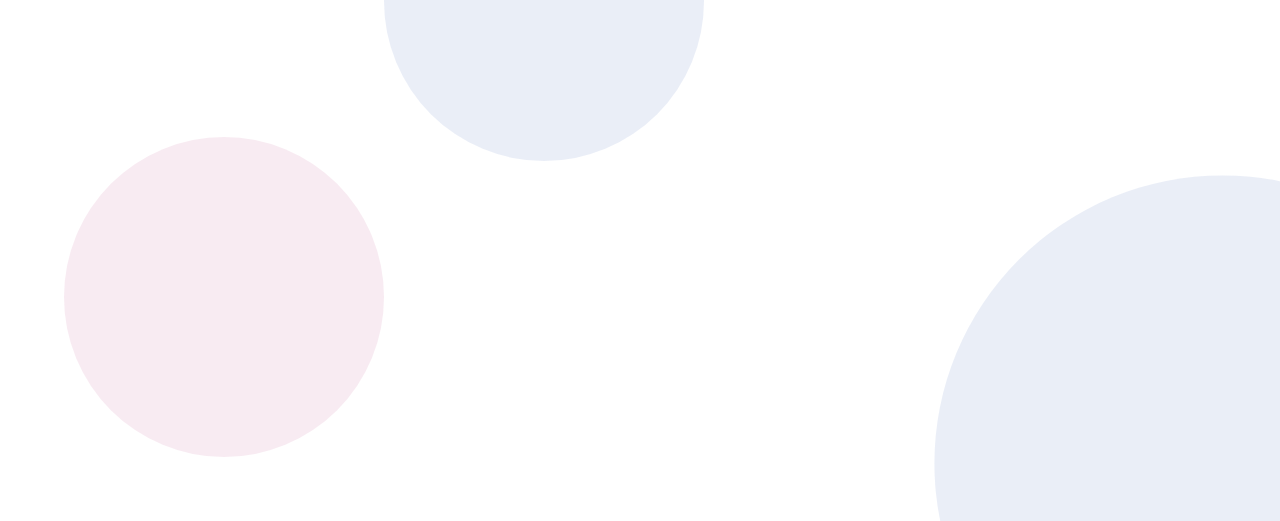
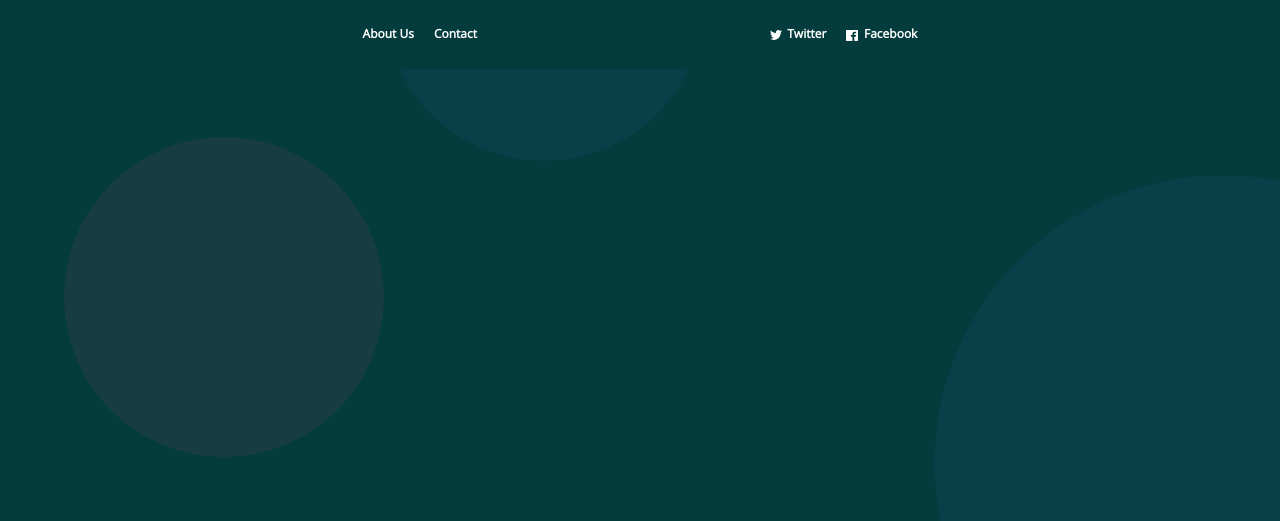
Before and after one commit to emmakamau/Muscify, a Flask app: page / in a window 1280 px wide. Shown: the part 279-800 px from the top of the page. Run offline with Flask 2, Linux system fonts and the light colour scheme; some libraries are stand-ins or nearby versions.

Commit message:
Add general styling for all pages

```diff
--- a/app/static/css/index.css
+++ b/app/static/css/index.css
@@ -2,16 +2,131 @@
 font-family: 'Old Standard TT', serif;
 font-family: 'Open Sans', sans-serif;
 
+#0ff0fe & #FFFFFF- Words
+#043c3d- Background
+
 */
 
-body{
-    padding: 0;
-    font-family: 'Open Sans', sans-serif;
+/* General Styling */
+
+*, *::before, *::after {
+  box-sizing: border-box;
 }
 
 h1,h2,h3,h4,h5,h6{
-    font-family: 'Old Standard TT', serif;
+  font-family: 'Old Standard TT', serif;
 }
+
+body {
+  padding: 0;
+  margin: 0;
+  background-color: #043c3d;
+  font-family: 'Open Sans', sans-serif;
+  font-size: 1.2rem;
+  color: white;
+  min-height: 100vh;
+}
+
+.full-height-grow {
+  display: flex;
+  flex-direction: column;
+}
+
+.brand-logo {
+  display: flex;
+  align-items: center;
+  font-size: 1.25em;
+  color: inherit;
+  text-decoration: none;
+}
+
+.brand-logo-name {
+  margin-left: 1rem;
+}
+
+.main-nav ul, .footer-nav ul {
+  display: flex;
+  margin: 0;
+  padding: 0;
+  list-style: none;
+}
+
+.main-nav a, .footer-nav a {
+  color: inherit;
+  text-decoration: none;
+  padding: 1rem;
+}
+
+.main-nav a:hover, .footer-nav a:hover  {
+  color: #0ff0fe;
+}
+
+.main-header, .main-footer {
+  display: flex;
+  justify-content: space-between;
+  align-items: center;
+}
+
+.main-header {
+  height: 140px;
+}
+
+.main-footer {
+  height: 70px;
+  background-color:#043c3d;
+  font-weight: bold;
+}
+
+.social-link img {
+  width: 1em;
+  margin-right: .25rem;
+}
+
+.main-footer .container {
+  display: flex;
+  justify-content: space-between;
+}
+
+.container {
+  max-width: 1200px;
+  margin: 0 auto;
+  padding: 0 40px;
+  flex-grow: 1;
+}
+
+.title {
+  font-weight: 500;
+  font-size: 3em;
+  margin-bottom: 1rem;
+  margin-top: 0;
+}
+
+.subtitle {
+  font-weight: 500;
+  font-size: 1.2em;
+  margin-bottom: 2rem;
+}
+
+.btn {
+  color:#0ff0fe;
+  background-color:#043c3d;
+  padding: .75rem 1.5rem;
+  border-radius: .5rem;
+  text-decoration: none;
+  font-size: .9rem;
+  outline: none;
+  border: none;
+  cursor: pointer;
+}
+
+.btn:hover {
+  background-color:#043c3d;
+}
+
+.btn:focus {
+  background-color:#043c3d;
+}
+
 
 /* Homepage */
 .home-main-section {
--- a/app/templates/auth/register.html
+++ b/app/templates/auth/register.html
@@ -8,4 +8,8 @@
     </h1>
     <!-- Sign Up form -->
 </section>
+<div class="join-page-circle-1"></div>
+<div class="join-page-circle-2"></div>
+
+{% include 'footer.html' %}
 {% endblock %}
--- a/app/templates/discover.html
+++ b/app/templates/discover.html
@@ -24,4 +24,5 @@
         <img class="covers-image" src="{{url_for('static',filename='/css/assets/covers.jpg')}}">
     </section>
 </div>
+{% include 'footer.html' %}
 {% endblock %}
--- /dev/null
+++ b/app/templates/footer.html
@@ -0,0 +1,26 @@
+<footer class="main-footer">
+    <div class="container">
+        <nav class="footer-nav">
+            <ul>
+                <li><a href="#">About Us</a></li>
+                <li><a href="#">Contact</a></li>
+            </ul>
+        </nav>
+        <nav class="footer-nav">
+            <ul>
+                <li>
+                    <a href="#" class="social-link">
+                        <img src="{{url_for('static',filename='/css/assets/twitter.svg')}}">
+                        Twitter
+                    </a>
+                </li>
+                <li>
+                    <a href="#" class="social-link">
+                        <img src="{{url_for('static',filename='/css/assets/facebook.svg')}}">
+                        Facebook
+                    </a>
+                </li>
+            </ul>
+        </nav>
+    </div>
+</footer>
--- a/app/templates/index.html
+++ b/app/templates/index.html
@@ -16,4 +16,5 @@
     <div class="home-page-circle-2"></div>
     <div class="home-page-circle-3"></div>
 </div>
+{% include 'footer.html' %}
 {% endblock %}
```
